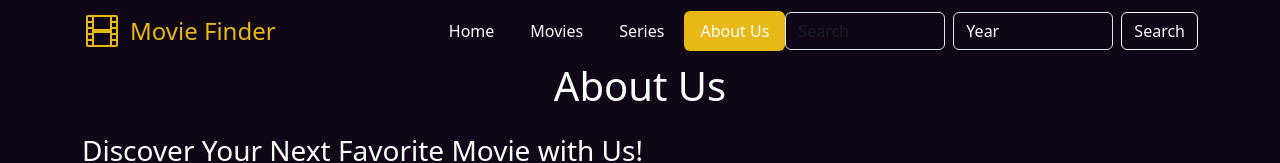
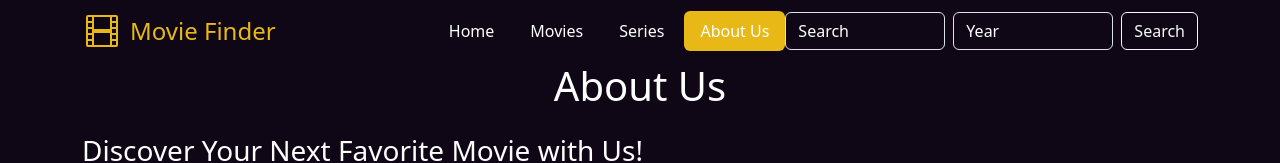
Before and after one commit to Bishal-NITS-2003/movie-website, a React (Create React App) app: page /about in a window 1280 px wide. Shown: the top 163 px of the page. Built offline with nearby package versions, Linux system fonts and the light colour scheme.

Commit message:
Update styles.css

```diff
--- a/src/styles.css
+++ b/src/styles.css
@@ -1,5 +1,10 @@
 body {
   background-color: rgb(15, 7, 22);
+}
+
+.placeholder-white::placeholder {
+  color: white;
+  opacity: 1;
 }
 
 .movie-info {
@@ -8,13 +13,13 @@ body {
 
 .image-container {
   position: relative;
-  height: 700px; /* Adjust as needed */
-  overflow: hidden; /* Ensures anything outside the container is hidden */
+  height: 700px;
+  overflow: hidden;
 }
 .image-container img {
   width: 100%;
   height: 100%;
-  object-fit: cover; /* Crops the image to fill the container */
+  object-fit: cover;
   object-position: 50% 20%;
 }
 
@@ -29,7 +34,7 @@ body {
     linear-gradient(to left, rgb(15, 7, 22) 0%, transparent 40%),
     linear-gradient(to bottom, rgb(15, 7, 22) 0%, transparent 40%),
     linear-gradient(to top, rgb(15, 7, 22) 0%, transparent 40%);
-  pointer-events: none; /* Ensures the overlay does not interfere with interactions */
+  pointer-events: none;
 }
 
 .header-container {
@@ -54,7 +59,7 @@ body {
 }
 .zoom {
   background-color: rgb(0, 0, 0);
-  transition: transform 0.2s; /* Animation */
+  transition: transform 0.2s;
   margin: 0 auto;
 }
 
```
